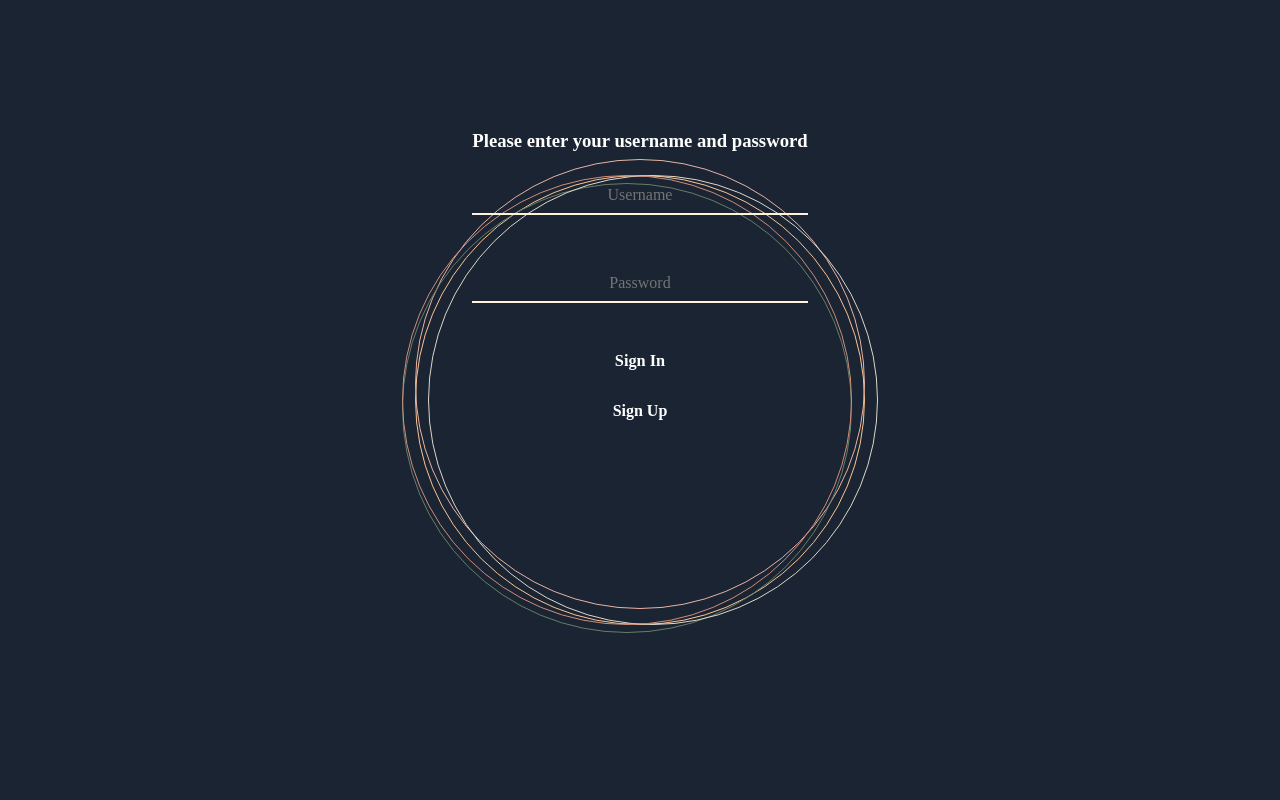
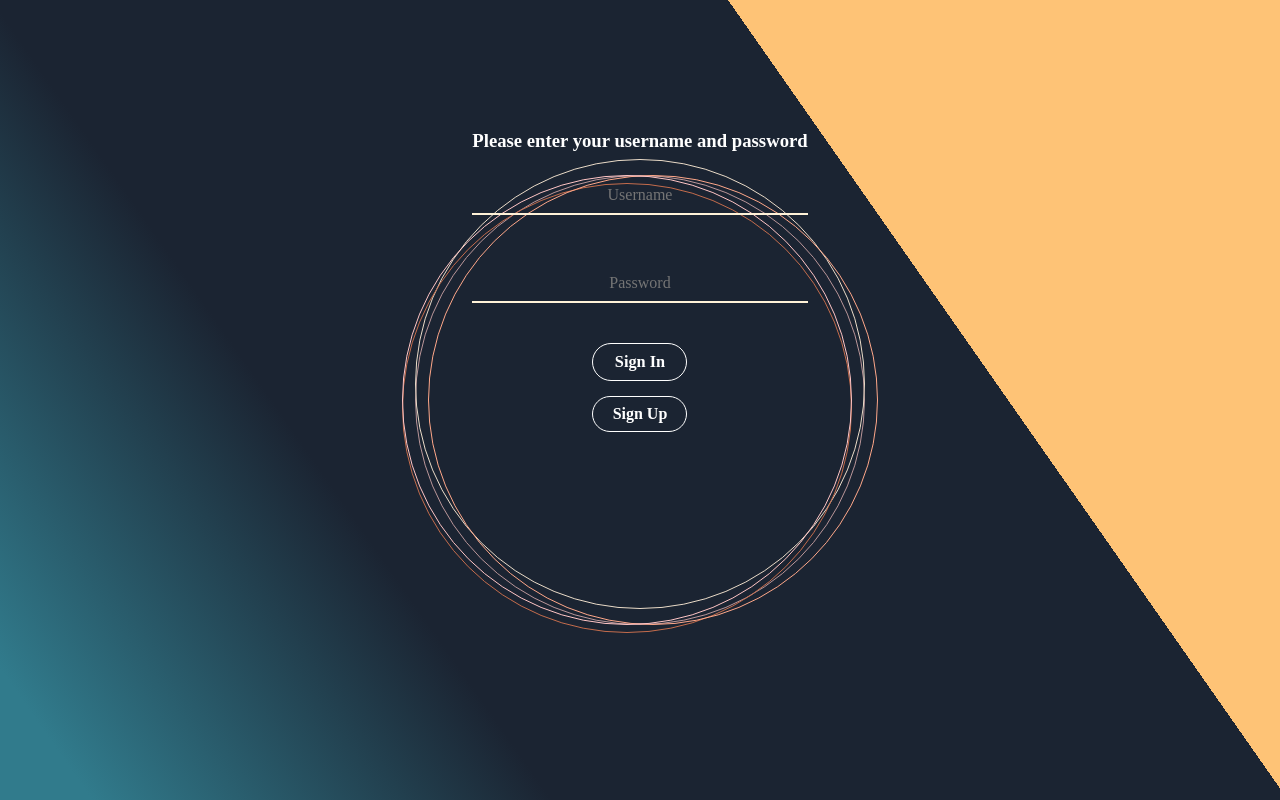
Before and after one commit to fikireguale/comp307-proj, a React (Create React App) app in the folder frontend/: page /signIn in a window 1280 px wide. Built offline with nearby package versions, Linux system fonts and the light colour scheme.

Commit message:
try to do tree

```diff
--- /dev/null
+++ b/frontend/src/components/tree.css
@@ -0,0 +1,26 @@
+/* TreeComponent.css */
+.tree {
+    display: flex;
+    justify-content: center;
+    align-items: flex-end;
+    height: 300px;
+    width: 200px;
+    position: relative;
+  }
+
+  .tree-top {
+    background-color: darkgreen;
+    width: 200px;
+    height: 250px;
+    border-radius: 50%;
+    position: absolute;
+    top: 0;
+  }
+
+  .tree-trunk {
+    background-color: sienna;
+    width: 40px;
+    height: 100px;
+    position: absolute;
+    bottom: 0;
+  }
--- /dev/null
+++ b/frontend/src/components/tree.js
@@ -0,0 +1,14 @@
+// TreeComponent.jsx
+import React from 'react';
+import './tree.css';
+
+const TreeComponent = () => {
+  return (
+    <div className="tree">
+      <div className="tree-top"></div>
+      <div className="tree-trunk"></div>
+    </div>
+  );
+};
+
+export default TreeComponent;
--- a/frontend/src/index.css
+++ b/frontend/src/index.css
@@ -5,7 +5,6 @@
   justify-content: center;
   height: 100vh;
   width: 100vw;
-
   padding: 50px;
   background: linear-gradient(-140deg, #974EC3 5%, #1B2432 38%);
 
@@ -87,8 +86,12 @@
   justify-content: center;
   height: 100vh;
   width: 100vw;
-  background-color: #1B2432
+  background-color: #1B2432;
+  background-image: linear-gradient(55deg, #317b8c 5%, #1B2432 30%, #1B2432 70%, #fec376 5%);
+
+
 }
+
 
 .signIn h3{
   color:white;
@@ -135,7 +138,7 @@
   color: white;
   background-color: transparent;
   font-weight: bold;
-  border: none;
+  border: 1px solid;
   border-radius: 25px;
   text-decoration: none;
   display:inline-block;
@@ -159,7 +162,7 @@
   color: white;
   background-color: transparent;
   font-weight: bold;
-  border: none;
+  border: 1px solid;
   border-radius: 25px;
   text-decoration: none;
   display:inline-block;
@@ -183,7 +186,7 @@
   width: 450px;
   height:450px;
   border-radius: 50%; /*make it round*/
-  border: 1.5px solid #FBC490;
+  border: 1.5px solid #ba9699;
   background-color: transparent;
   position:absolute;
   top:50%;
@@ -194,7 +197,7 @@
   width: 450px;
   height:450px;
   border-radius: 50%; /*make it round*/
-  border: 1.5px solid #E7B2A5;
+  border: 1.5px solid #EADBC8;
   background-color: transparent;
   position:absolute;
   top:48%;
@@ -205,7 +208,7 @@
   width: 450px;
   height:450px;
   border-radius: 50%; /*make it round*/
-  border: 1.5px solid #647E68;
+  border: 1.5px solid #c46c4c;
   background-color: transparent;
   position:absolute;
   top:51%;
@@ -217,7 +220,7 @@
   width: 450px;
   height:450px;
   border-radius: 50%; /*make it round*/
-  border: 1.5px solid #DCD7C9;
+  border: 1.5px solid #fea789;
   background-color: transparent;
   position:absolute;
   top:50%;
@@ -229,7 +232,7 @@
   width: 450px;
   height:450px;
   border-radius: 50%; /*make it round*/
-  border: 1.5px solid #CD8D7B;
+  border: 1.5px solid #FFC5C5;
   background-color: transparent;
   position:absolute;
   top:50%;
--- a/frontend/src/pages/landing.js
+++ b/frontend/src/pages/landing.js
@@ -1,11 +1,13 @@
 import React from "react";
 import Navbar from "../components/Navbar";
+import tree from "../components/tree";
 
 
 const Landing = () =>{
     return (
         <div >
             <Navbar/>
+            <tree/>
             <div className="landing"></div>
 
 
```
